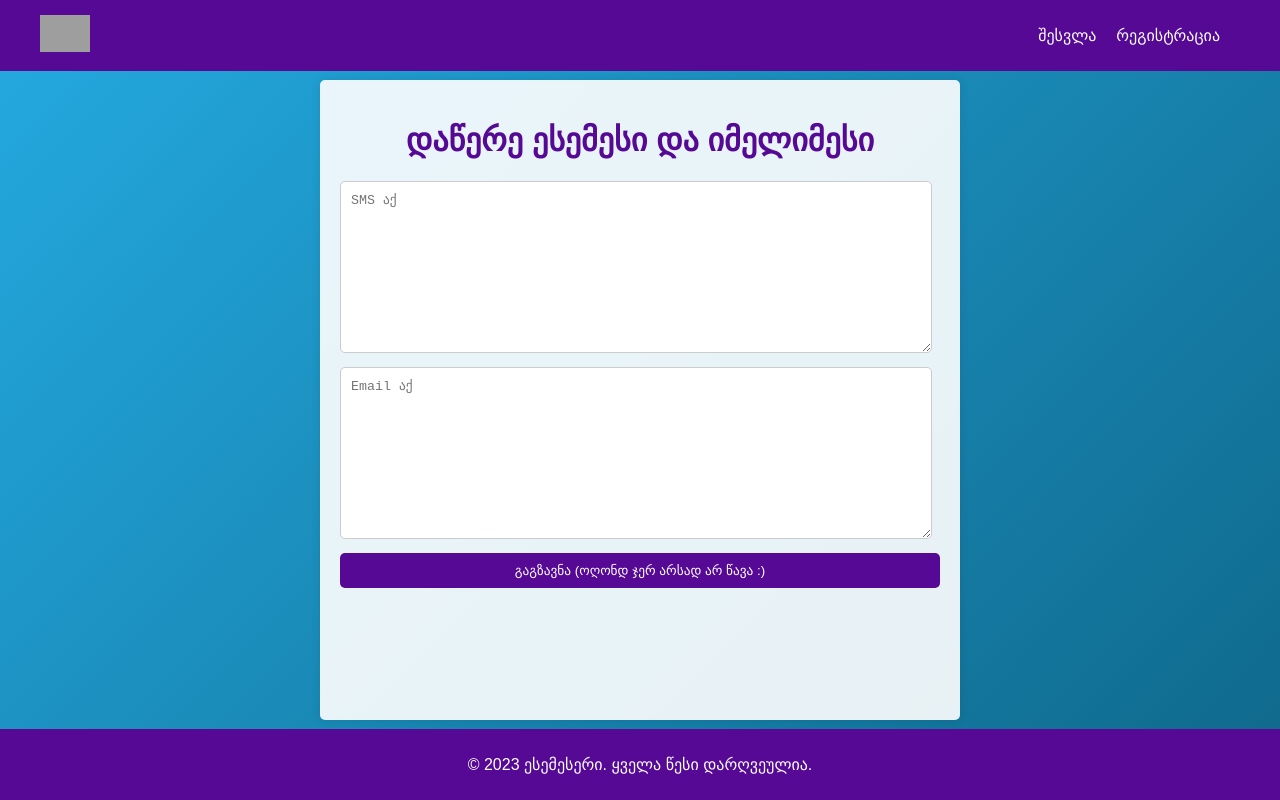
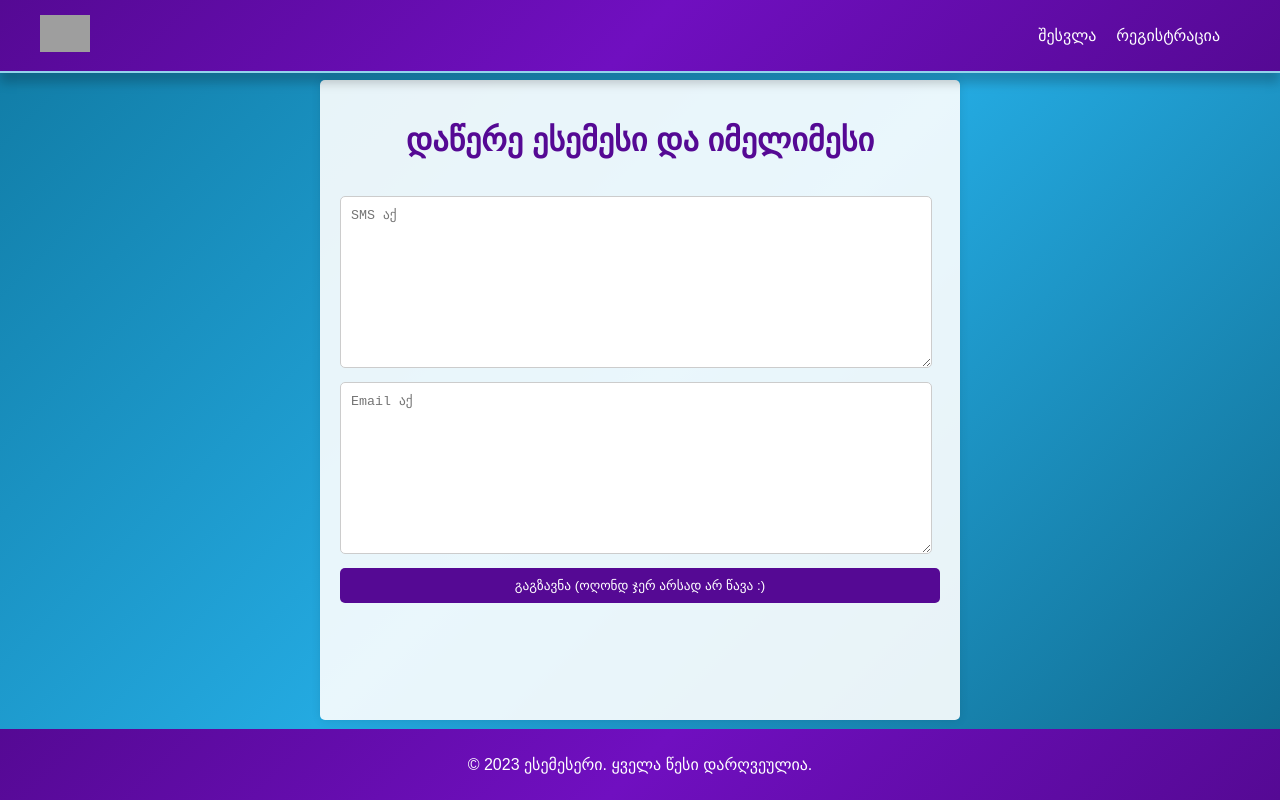
Before and after one commit to Usernamenotavailable12/sms-sender, a plain HTML site: page index.html in a window 1280 px wide. Drawn offline with Linux system fonts and the light colour scheme; grey boxes are pictures that could not be loaded.

Commit message:
Update styles.css

```diff
--- a/styles.css
+++ b/styles.css
@@ -6,16 +6,18 @@ body {
     justify-content: center;
     align-items: center;
     height: 100vh;
-    background: linear-gradient(135deg, rgb(36,170,225) 0%, rgb(15, 104, 139) 100%);
+    background: linear-gradient(135deg,rgb(16, 122, 163) 0%, rgb(36,170,225) 50%, rgb(15, 104, 139) 100%);
 }
 
 header {
-    background-color: #550994;
+    background: linear-gradient(135deg,#550994,#700fc0,#550994);
     color: #fff;
     padding: 10px 0;
     position: absolute;
     top: 0;
     width: 100%;
+    border-bottom: 2px solid rgb(146, 211, 236);
+    box-shadow: 0px 10px 10px rgba(0, 0, 0, 0.205);
 }
 
 nav {
@@ -112,7 +114,7 @@ nav ul li a {
 }
 
 footer {
-    background-color: #550994;
+    background: linear-gradient(135deg,#550994,#700fc0,#550994);
     color: #fff;
     text-align: center;
     padding: 10px 0;
@@ -148,4 +150,5 @@ button:hover {
 
 h1 {
     text-align: center;
+    padding-bottom: 15px;
 }
```
